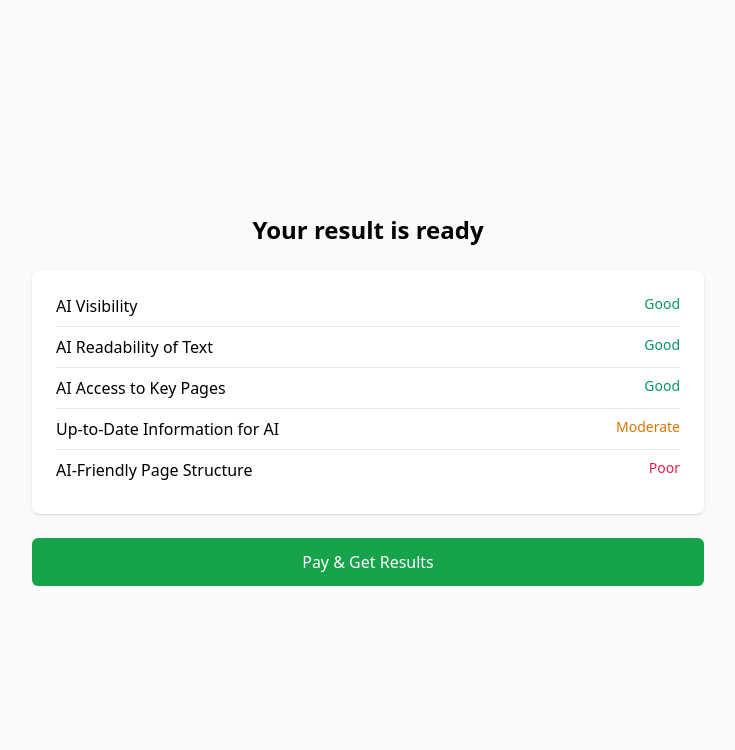
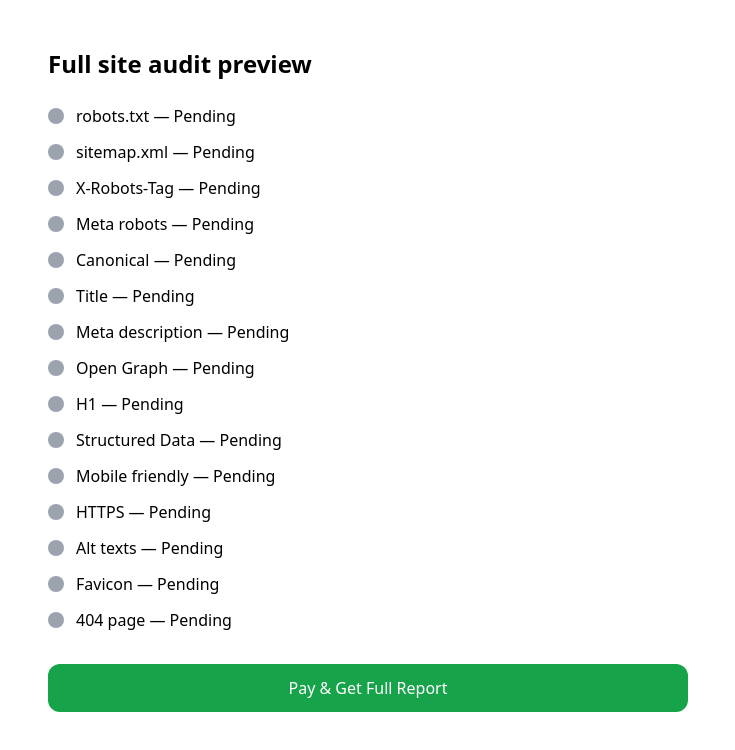
Before and after one commit to dm100usa-oss/aivcheck---main, a Next.js app: page /preview/1 in a window 1280 px wide. Shown: the top 750 px of the page, without its empty margins (272-1007 px from the left). Built offline with nearby package versions, Linux system fonts and the light colour scheme.

Commit message:
Update page.tsx

```diff
--- a/app/preview/[mode]/page.tsx
+++ b/app/preview/[mode]/page.tsx
@@ -2,9 +2,34 @@
 
 import { useState } from "react";
 import { useRouter } from "next/navigation";
-import ReportLayout, { CheckItem } from "../../../components/ReportLayout";
 
 type Mode = "quick" | "pro";
+
+const quickParams = [
+  { id: 1, name: "robots.txt", description: "Если файл закрывает сайт, он может полностью исчезнуть из поиска ИИ." },
+  { id: 2, name: "sitemap.xml", description: "Карта сайта показывает, какие страницы учитывать, если её нет — часть страниц невидима." },
+  { id: 3, name: "X-Robots-Tag", description: "Если заголовки запрещают индексацию, сайт не попадает в поиск." },
+  { id: 4, name: "Meta robots", description: "Если мета-теги закрывают страницу, она не появляется в результатах." },
+  { id: 5, name: "Canonical", description: "Если не указана основная версия страницы, ИИ может показывать дубликаты." },
+];
+
+const proParams = [
+  "robots.txt",
+  "sitemap.xml",
+  "X-Robots-Tag",
+  "Meta robots",
+  "Canonical",
+  "Title",
+  "Meta description",
+  "Open Graph",
+  "H1",
+  "Structured Data",
+  "Mobile friendly",
+  "HTTPS",
+  "Alt texts",
+  "Favicon",
+  "404 page",
+];
 
 export default function PreviewPage({
   params,
@@ -14,84 +39,92 @@ export default function PreviewPage({
   searchParams: Record<string, string | undefined>;
 }) {
   const mode = (params.mode as Mode) || "quick";
-  const url = (searchParams?.url || "").trim();
-  const paid = (searchParams?.paid || "") === "1";
   const router = useRouter();
 
-  const testItemsQuick: CheckItem[] = [
-    { name: "AI Visibility", status: "Good" },
-    { name: "AI Readability of Text", status: "Good" },
-    { name: "AI Access to Key Pages", status: "Good" },
-    { name: "Up-to-Date Information for AI", status: "Moderate" },
-    { name: "AI-Friendly Page Structure", status: "Poor" },
-  ];
+  const [email, setEmail] = useState("");
+  const [error, setError] = useState<string | null>(null);
 
-  const [email, setEmail] = useState("");
-  const emailValid =
-    mode === "pro" ? /^[^\s@]+@[^\s@]+\.[^\s@]+$/.test(email.trim()) : true;
-
-  const pay = async () => {
-    const resp = await fetch("/api/pay", {
-      method: "POST",
-      headers: { "Content-Type": "application/json" },
-      body: JSON.stringify({ mode, url, email }),
-    });
-    const json = await resp.json();
-    if (json?.url) window.location.href = json.url as string;
+  const handlePay = () => {
+    if (mode === "pro" && !validateEmail(email)) {
+      setError("Invalid email address. Please try again.");
+      return;
+    }
+    setError(null);
+    router.push("/success?mode=" + mode);
   };
 
+  const validateEmail = (value: string) => {
+    return /^[^\s@]+@[^\s@]+\.[^\s@]+$/.test(value);
+  };
+
+  if (searchParams?.status === "error") {
     return (
-    <main className="min-h-screen bg-gray-50 flex items-center justify-center p-6">
-      <div className="w-full max-w-2xl">
-        <h1 className="mb-6 text-center text-2xl font-semibold">
-          Your result is ready
+      <div className="flex flex-col items-center justify-center min-h-screen text-center">
+        <h1 className="text-xl font-semibold mb-4">
+          Could not analyze this website. Please check the URL and try again.
+        </h1>
+        <button
+          onClick={() => router.push("/")}
+          className="px-6 py-3 rounded-xl bg-amber-500 text-white hover:bg-amber-600"
+        >
+          Retry
+        </button>
+      </div>
+    );
+  }
+
+  return (
+    <div className="max-w-2xl mx-auto py-12 px-4">
+      <h1 className="text-2xl font-bold mb-6">
+        {mode === "quick" ? "Your site has been checked" : "Full site audit preview"}
       </h1>
 
-        <ReportLayout
-          mode={mode}
-          score={mode === "pro" ? 62 : undefined}
-          interpretation={mode === "pro" ? "Moderate visibility" : undefined}
-          items={mode === "pro" ? [] : testItemsQuick}
-        />
+      {mode === "quick" ? (
+        <ul className="space-y-4">
+          {quickParams.map((p) => (
+            <li key={p.id} className="flex items-start space-x-3">
+              <div className="w-4 h-4 rounded-full bg-blue-500 mt-1" />
+              <div>
+                <p className="font-semibold">{p.name}</p>
+                <p className="text-sm text-gray-600">{p.description}</p>
+              </div>
+            </li>
+          ))}
+        </ul>
+      ) : (
+        <ul className="space-y-3">
+          {proParams.map((p, i) => (
+            <li key={i} className="flex items-center space-x-3">
+              <div className="w-4 h-4 rounded-full bg-gray-400" />
+              <span>{p} — Pending</span>
+            </li>
+          ))}
+        </ul>
+      )}
 
-        {!paid ? (
+      {mode === "pro" && (
         <div className="mt-6">
-            {mode === "pro" && (
-              <div className="mb-4">
-                <label htmlFor="email" className="block text-sm text-neutral-700">
-                  Your email to receive the PDF after payment
-                </label>
           <input
-                  id="email"
             type="email"
-                  placeholder="you@example.com"
+            placeholder="Enter your email"
             value={email}
             onChange={(e) => setEmail(e.target.value)}
-                  className="w-full rounded-md border px-3 py-2 text-sm"
+            className="w-full border rounded-lg p-2 mb-2"
           />
-                {!emailValid && (
-                  <p className="mt-1 text-xs text-rose-600">Please enter a valid email.</p>
-                )}
+          {error && <p className="text-red-500 text-sm">{error}</p>}
         </div>
       )}
+
       <button
-              onClick={pay}
-              disabled={!url || (mode === "pro" && !emailValid)}
-              className={`w-full rounded-md px-4 py-3 text-base font-medium text-white ${
-                mode === "quick" ? "bg-blue-600" : "bg-green-600"
+        onClick={handlePay}
+        className={`mt-8 w-full py-3 rounded-xl text-white ${
+          mode === "quick"
+            ? "bg-gradient-to-r from-blue-500 to-blue-600"
+            : "bg-green-600 hover:bg-green-700"
         }`}
       >
-              {mode === "pro" ? "Pay & Get Full Report" : "Pay & Get Results"}
+        {mode === "quick" ? "Pay & Get Results" : "Pay & Get Full Report"}
       </button>
     </div>
-        ) : (
-          <div className="mt-6 text-center text-sm text-emerald-700">
-            {mode === "pro"
-              ? "Payment confirmed. Your full report with technical recommendations has been sent to your email."
-              : "Payment confirmed. Your results are now unlocked."}
-          </div>
-        )}
-      </div>
-    </main>
   );
 }
```
Lines whose indentation alone changed are shown as unchanged.
